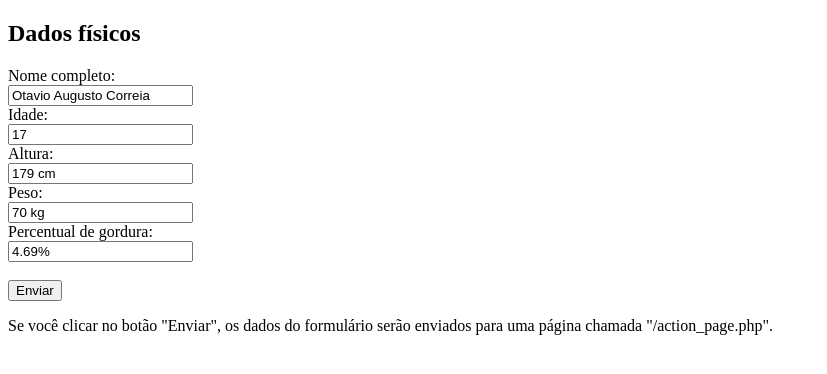
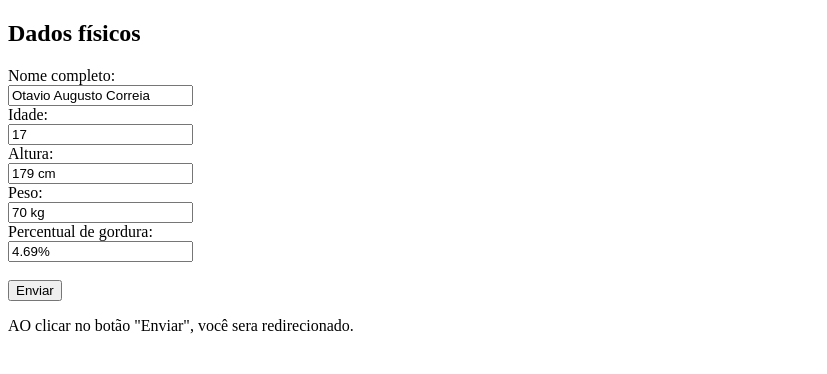
Before and after one commit to otaviocorreia12/otaviocorreia12.github.io, a plain HTML site: page index.html in a window 1280 px wide. Shown: the whole page, without its empty margins (0-827 px from the left). Drawn offline with Linux system fonts and the light colour scheme.

Commit message:
Update index.html

```diff
--- a/index.html
+++ b/index.html
@@ -18,7 +18,7 @@
   <input type="submit" value="Enviar">
 </form>
 
-<p>Se você clicar no botão "Enviar", os dados do formulário serão enviados para uma página chamada "/action_page.php".</p>
+<p>AO clicar no botão "Enviar", você sera redirecionado.</p>
 
 </body>
 </html>
```
